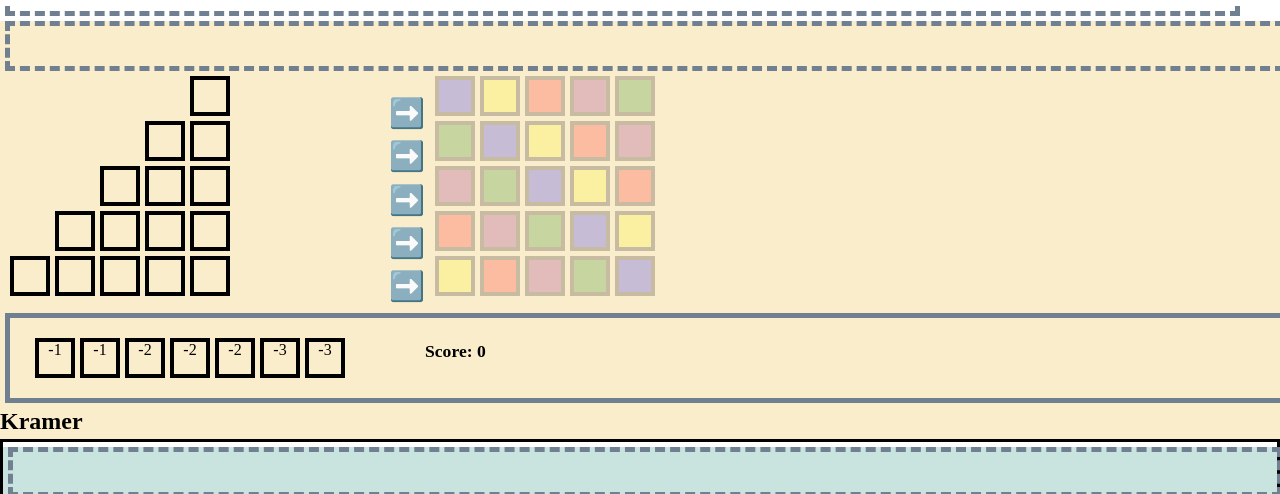
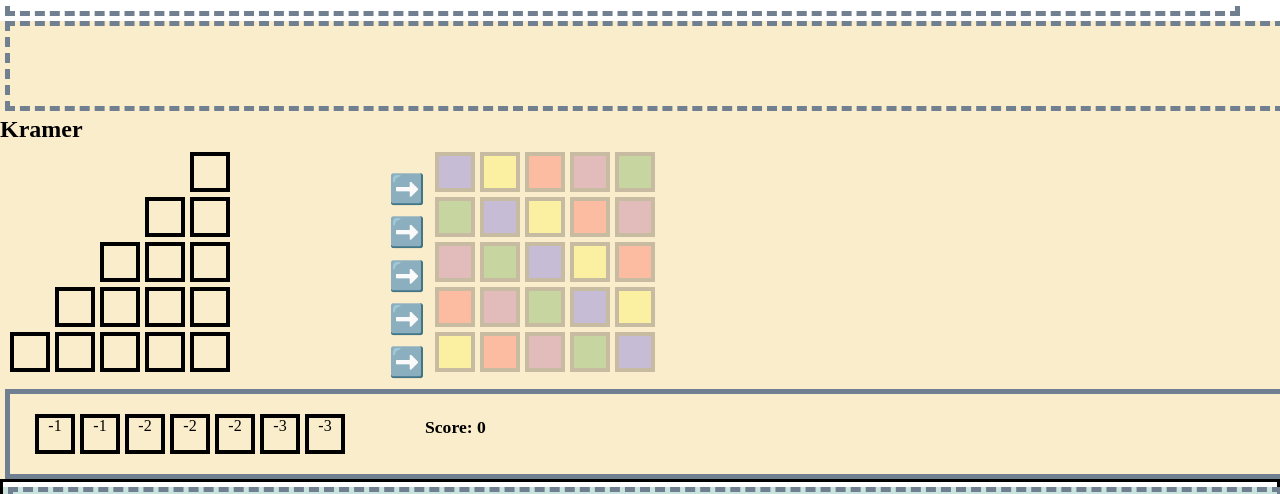
Before and after one commit to jkl-semicolon/browser-azul, a plain HTML site: page index.html in a window 1280 px wide. Both pictures are taken after a click on the button "Start 2 Player Game". Shown: the part 260-754 px from the top of the page. Drawn offline with Linux system fonts and the light colour scheme.

Commit message:
css edits

```diff
--- a/src/renderPlayerBoard.js
+++ b/src/renderPlayerBoard.js
@@ -214,14 +214,16 @@ const renderPlayerBoard = (player, section) => {
   section.innerHTML = '';
   const element = document.createElement('div');
   element.appendChild(createLimbo(player));
+
+  const name = document.createElement('h1');
+  name.innerHTML = `${player.name}`
+  element.appendChild(name)
+
   element.appendChild(createStaging(player, section));
   [createArrows, createLanding, createBrokenScore].forEach(myFunc =>
     element.appendChild(myFunc(player))
   );
 
-  const name = document.createElement('h1');
-  name.innerHTML = `${player.name}`
-  element.appendChild(name)
   element.style.backgroundColor = player.color;
 
   section.appendChild(element);
--- a/src/styles.css
+++ b/src/styles.css
@@ -37,7 +37,9 @@
   border:none
 }
 
-
+.limboArea {
+  min-height: 90px;
+}
 
 
 
```
